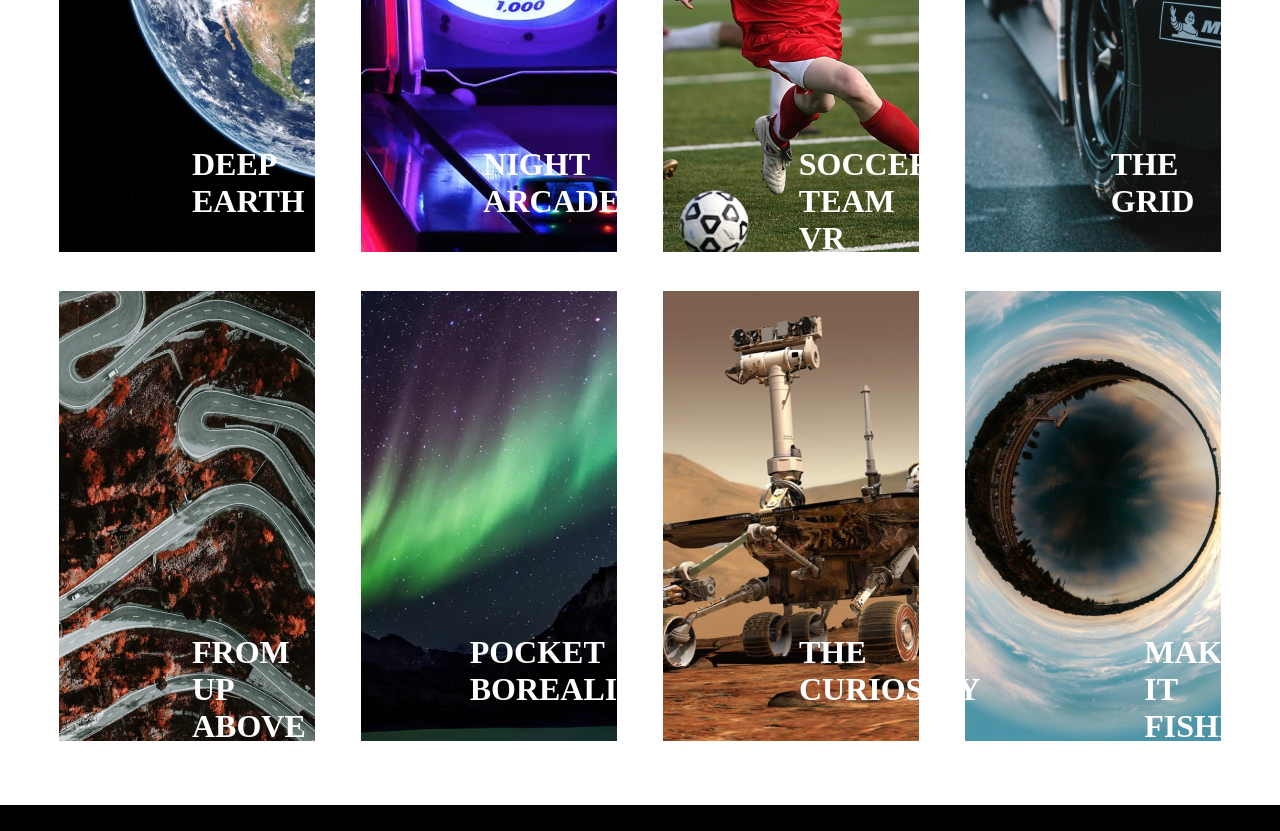
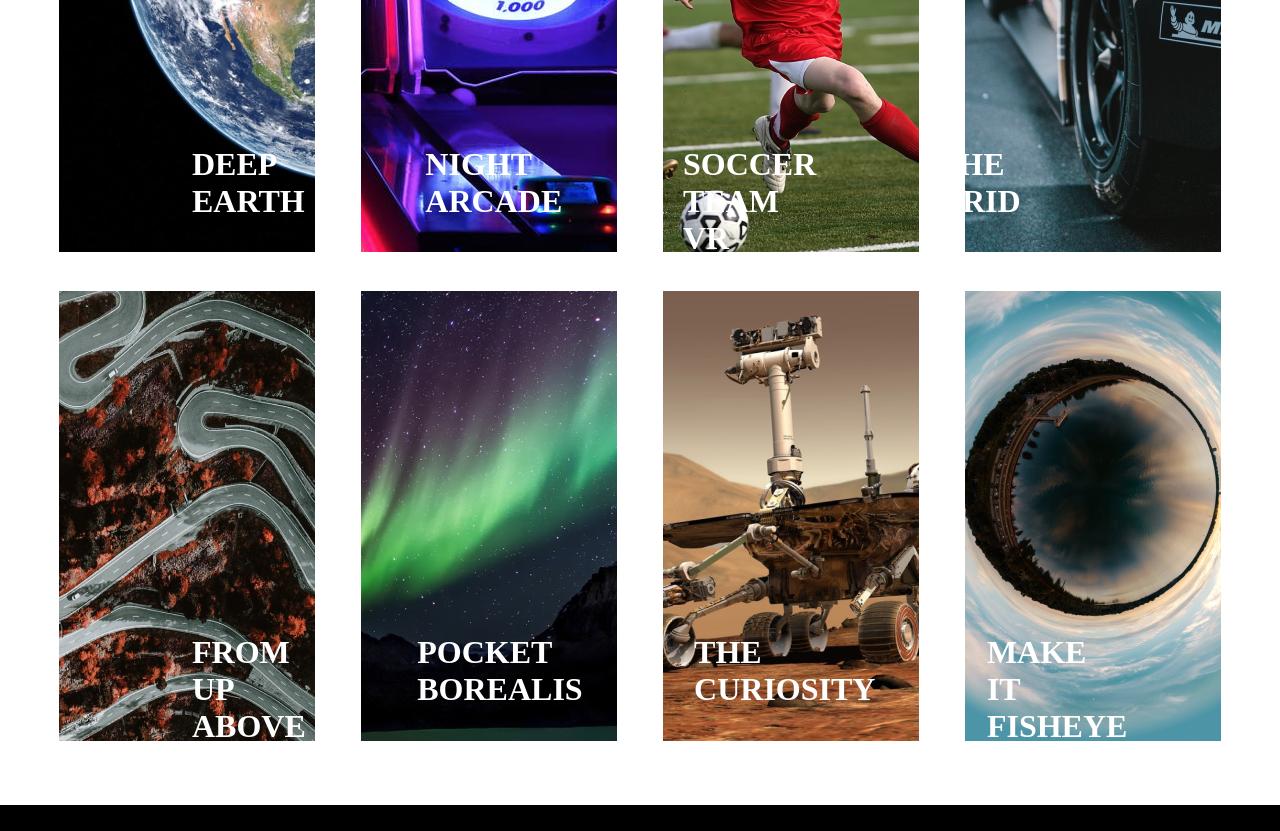
Before and after one commit to MariamGagnidze/new-website, a plain HTML site: page index.html in a window 1280 px wide. Shown: the part 1600-2431 px from the top of the page. Drawn offline with Linux system fonts and the light colour scheme.

Commit message:
add change

```diff
--- a/style.css
+++ b/style.css
@@ -135,9 +135,9 @@ button{
 
 }
 .headings-only{
-    gap: 37%;
+    gap: 25%;
 }
 
 .sec-heading{
-    gap: 25%;
+    gap:17% ;
 }
```
